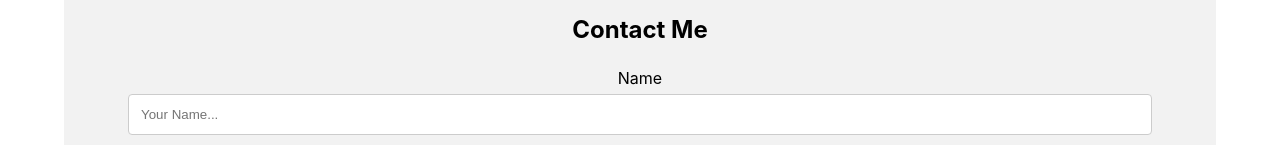
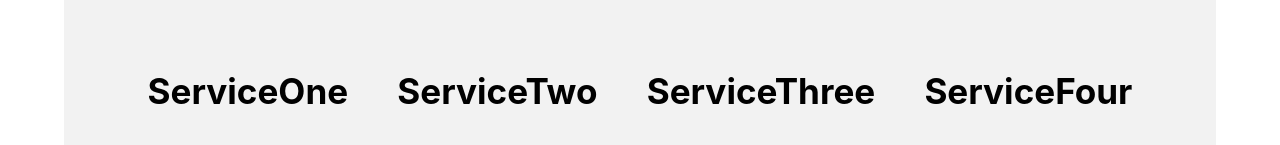
Before and after one commit to x-c-li/dan, a React (Create React App) app: page / in a window 1280 px wide. Shown: the part 693-838 px from the top of the page. Built offline with nearby package versions, Linux system fonts and the light colour scheme; grey boxes are pictures that could not be loaded.

Commit message:
import and apply services comp

```diff
--- a/src/App.js
+++ b/src/App.js
@@ -3,12 +3,14 @@ import "./App.css";
 import Navbar from "./components/Navbar";
 import Hero from "./components/Hero";
 import ContactForm from "./components/ContactForm";
+import Services from "./components/Services";
 function App() {
   return (
     <div className="App">
       <Navbar />
       <Hero />
       Dan's site in test
+        <Services/>
       <ContactForm />
     </div>
   );
```
